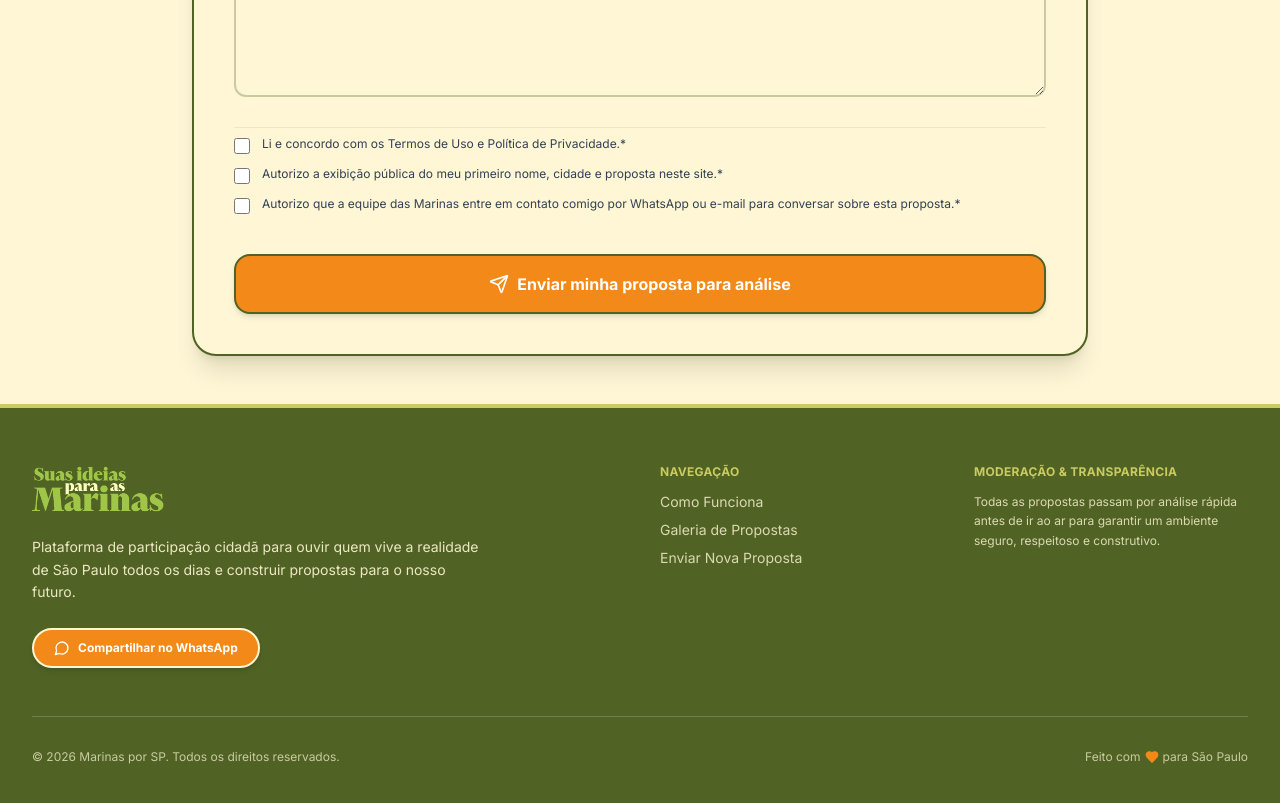
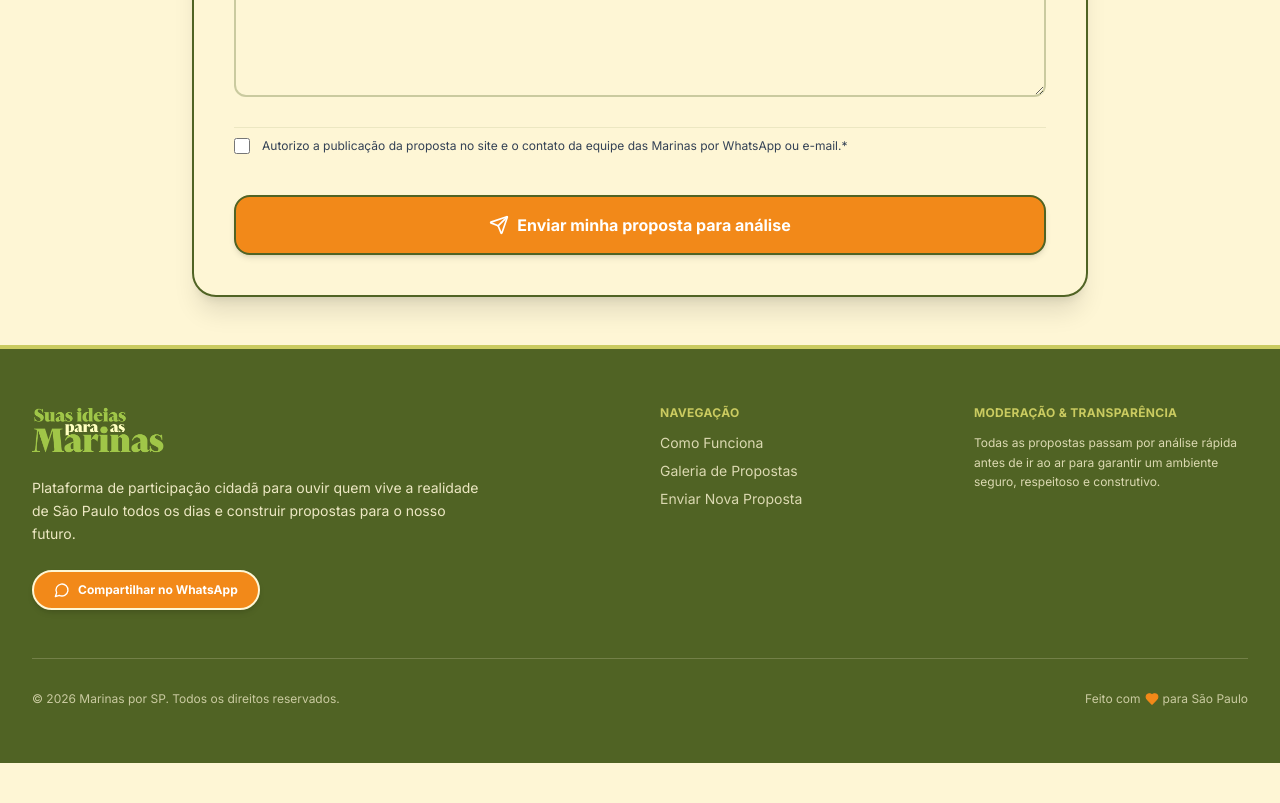
Before and after one commit to iurycarvalho92/suas-ideias, a Next.js app: page /suasideias/enviar in a window 1280 px wide. Shown: the part 860-1663 px from the top of the page. After the commit the page ends 1623 px from the top, so only its background shows below. Built offline with nearby package versions, Linux system fonts and the light colour scheme.

Commit message:
feat(form): substituir 3 checkboxes por 1 checkbox unico e sucinto

```diff
--- a/components/ProposalForm.tsx
+++ b/components/ProposalForm.tsx
@@ -19,9 +19,7 @@ function ProposalFormContent() {
   const [pauta, setPauta] = useState<Pauta | ''>('');
   const [titulo, setTitulo] = useState('');
   const [descricao, setDescricao] = useState('');
-  const [lgpd1, setLgpd1] = useState(false);
-  const [lgpd2, setLgpd2] = useState(false);
-  const [lgpd3, setLgpd3] = useState(false);
+  const [lgpdConsent, setLgpdConsent] = useState(false);
 
   const [loading, setLoading] = useState(false);
   const [errorMsg, setErrorMsg] = useState('');
@@ -39,7 +37,6 @@ function ProposalFormContent() {
   }, [searchParams]);
 
   const handleWhatsappChange = (e: React.ChangeEvent<HTMLInputElement>) => {
-    // Only allow digits up to 11 characters
     let val = e.target.value.replace(/\D/g, '');
     if (val.length > 11) val = val.slice(0, 11);
     setWhatsapp(val);
@@ -49,8 +46,8 @@ function ProposalFormContent() {
     e.preventDefault();
     setErrorMsg('');
 
-    if (!lgpd1 || !lgpd2 || !lgpd3) {
-      setErrorMsg('Por favor, confirme os 3 termos de consentimento e LGPD para prosseguir.');
+    if (!lgpdConsent) {
+      setErrorMsg('Por favor, autorize a publicação e o contato para enviar sua proposta.');
       return;
     }
 
@@ -75,9 +72,9 @@ function ProposalFormContent() {
           pauta,
           titulo,
           descricao,
-          lgpd1,
-          lgpd2,
-          lgpd3,
+          lgpd1: true,
+          lgpd2: true,
+          lgpd3: true,
         }),
       });
 
@@ -122,8 +119,6 @@ function ProposalFormContent() {
 
         {/* Separar Nome e Sobrenome */}
         <div className="grid grid-cols-1 sm:grid-cols-2 gap-5">
-
-          {/* Nome */}
           <div>
             <label className="block text-xs font-bold uppercase tracking-wider text-[#506324] mb-2">
               NOME*
@@ -138,7 +133,6 @@ function ProposalFormContent() {
             />
           </div>
 
-          {/* Sobrenome */}
           <div>
             <label className="block text-xs font-bold uppercase tracking-wider text-[#506324] mb-2">
               SOBRENOME*
@@ -152,12 +146,9 @@ function ProposalFormContent() {
               className="w-full px-4 py-3 bg-[#FEF6D5] border-2 border-[#506324]/30 rounded-xl text-slate-900 text-sm focus:outline-none focus:border-[#506324] transition-all placeholder:text-slate-400"
             />
           </div>
-
         </div>
 
         <div className="grid grid-cols-1 sm:grid-cols-2 gap-5">
-
-          {/* WhatsApp / Telefone */}
           <div>
             <label className="block text-xs font-bold uppercase tracking-wider text-[#506324] mb-2">
               WHATSAPP / CELULAR*
@@ -172,7 +163,6 @@ function ProposalFormContent() {
             />
           </div>
 
-          {/* Email */}
           <div>
             <label className="block text-xs font-bold uppercase tracking-wider text-[#506324] mb-2">
               E-MAIL PRINCIPAL*
@@ -186,7 +176,6 @@ function ProposalFormContent() {
               className="w-full px-4 py-3 bg-[#FEF6D5] border-2 border-[#506324]/30 rounded-xl text-slate-900 text-sm focus:outline-none focus:border-[#506324] transition-all placeholder:text-slate-400"
             />
           </div>
-
         </div>
 
         {/* Cidade Autocomplete */}
@@ -265,48 +254,20 @@ function ProposalFormContent() {
           />
         </div>
 
-        {/* LGPD Checkboxes */}
-        <div className="space-y-3 pt-2 border-t border-[#506324]/10 text-xs text-slate-700">
-
+        {/* Single Succinct Checkbox */}
+        <div className="pt-2 border-t border-[#506324]/10 text-xs text-slate-700">
           <label className="flex items-start gap-3 cursor-pointer group">
             <input
               type="checkbox"
               required
-              checked={lgpd1}
-              onChange={(e) => setLgpd1(e.target.checked)}
-              className="mt-0.5 w-4 h-4 text-[#506324] border-[#506324] rounded focus:ring-[#506324] cursor-pointer"
+              checked={lgpdConsent}
+              onChange={(e) => setLgpdConsent(e.target.checked)}
+              className="mt-0.5 w-4 h-4 text-[#506324] border-[#506324] rounded focus:ring-[#506324] cursor-pointer shrink-0"
             />
-            <span className="group-hover:text-[#506324] transition-colors">
-              Li e concordo com os Termos de Uso e Política de Privacidade.*
+            <span className="group-hover:text-[#506324] transition-colors leading-relaxed">
+              Autorizo a publicação da proposta no site e o contato da equipe das Marinas por WhatsApp ou e-mail.*
             </span>
           </label>
-
-          <label className="flex items-start gap-3 cursor-pointer group">
-            <input
-              type="checkbox"
-              required
-              checked={lgpd2}
-              onChange={(e) => setLgpd2(e.target.checked)}
-              className="mt-0.5 w-4 h-4 text-[#506324] border-[#506324] rounded focus:ring-[#506324] cursor-pointer"
-            />
-            <span className="group-hover:text-[#506324] transition-colors">
-              Autorizo a exibição pública do meu primeiro nome, cidade e proposta neste site.*
-            </span>
-          </label>
-
-          <label className="flex items-start gap-3 cursor-pointer group">
-            <input
-              type="checkbox"
-              required
-              checked={lgpd3}
-              onChange={(e) => setLgpd3(e.target.checked)}
-              className="mt-0.5 w-4 h-4 text-[#506324] border-[#506324] rounded focus:ring-[#506324] cursor-pointer"
-            />
-            <span className="group-hover:text-[#506324] transition-colors">
-              Autorizo que a equipe das Marinas entre em contato comigo por WhatsApp ou e-mail para conversar sobre esta proposta.*
-            </span>
-          </label>
-
         </div>
 
         {/* Submit Button */}
```
